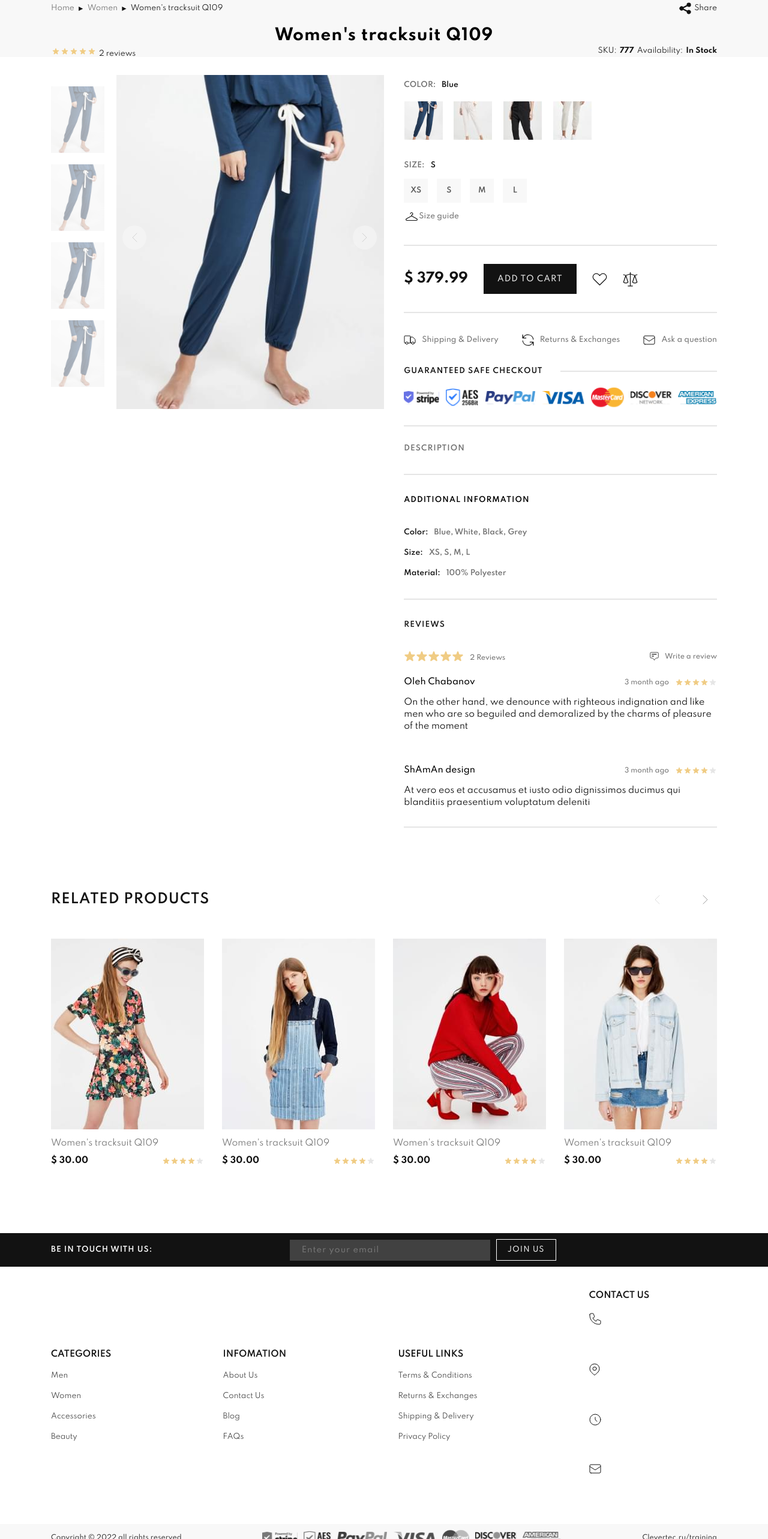
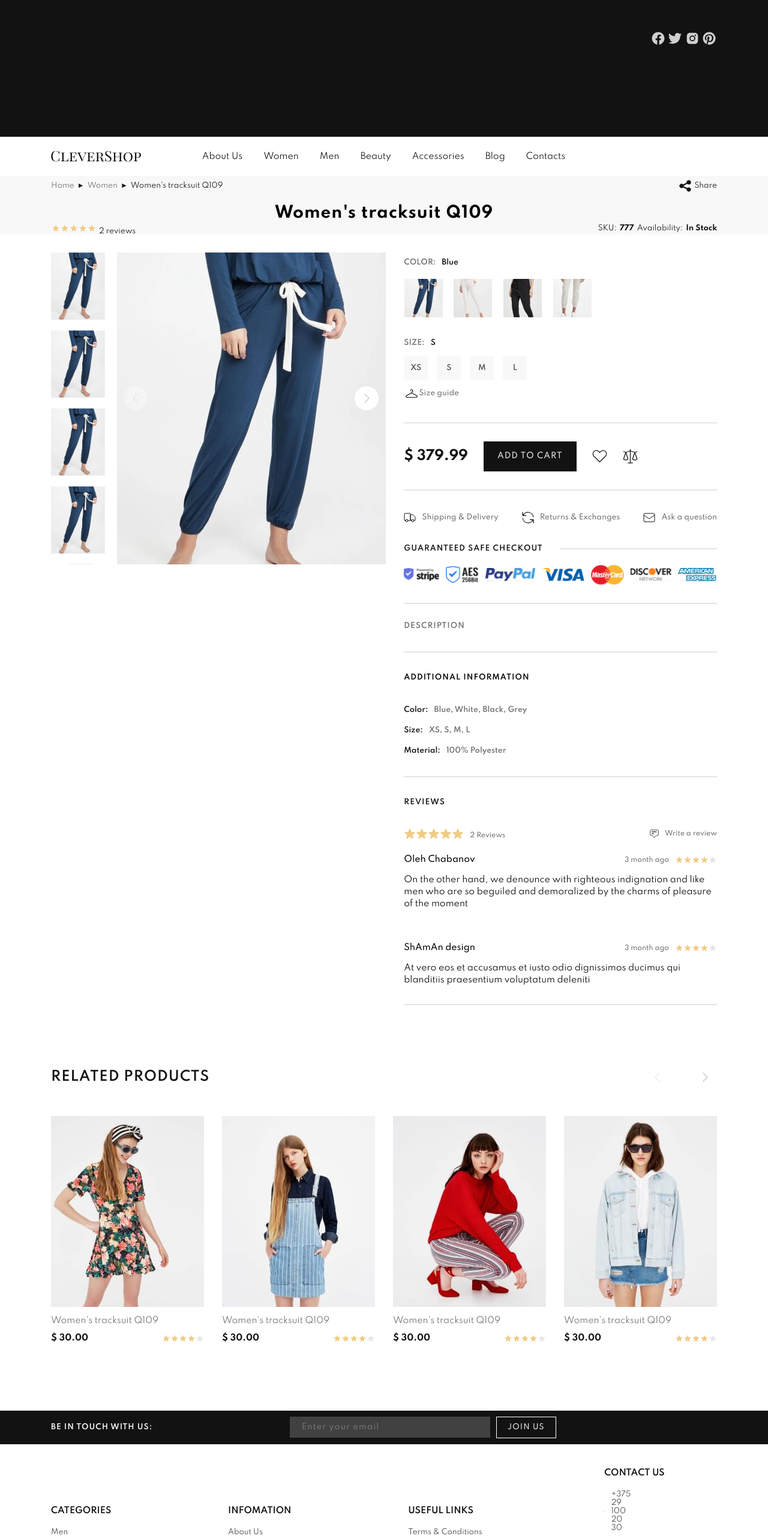
Before and after one commit to mitrofanzxc/training-shop, a React (Create React App) app: page /#/men/2 in a window 1280 px wide. Shown: the part 100-2666 px from the top of the page at 60% size. Built offline with nearby package versions, Linux system fonts and the light colour scheme.

Commit message:
fix: slider product

```diff
--- a/src/App.scss
+++ b/src/App.scss
@@ -231,16 +231,3 @@ a {
 // }
 
 // === / COMMON ===
-
-.contacts__wrapper {
-  @include flexSpaceBetween;
-  gap: $base*3;
-  width: 100%;
-  height: auto;
-
-  .contacts__wrapper__item {
-    @include flexCenter;
-    width: 100%;
-    height: auto;
-  }
-}
--- a/src/components/Contacts/Contacts.jsx
+++ b/src/components/Contacts/Contacts.jsx
@@ -6,17 +6,20 @@ const Contacts = () => {
   return (
     <>
       <div className="contacts__wrapper">
-        {ContactsUl.slice(0, -1).map((ContactsUlLi) => {
+        {ContactsUl.map((ContactsUlLi) => {
           return (
             <>
               <div className={ContactsUlLi.className}>
-                <img src={ContactsUlLi.src} alt={ContactsUlLi.alt} />
-              </div>
-              <div className={ContactsUlLi.className}>
+                <img
+                  src={ContactsUlLi.src}
+                  alt={ContactsUlLi.alt}
+                  className={ContactsUlLi.classNameImg}
+                />
                 <a
                   href={ContactsUlLi.link}
                   target={ContactsUlLi.target}
                   rel={ContactsUlLi.rel}
+                  className={ContactsUlLi.classNameLink}
                 >
                   {ContactsUlLi.description}
                 </a>
--- a/src/components/Contacts/Contacts.scss
+++ b/src/components/Contacts/Contacts.scss
@@ -10,5 +10,6 @@
     @include flexCenter;
     width: 100%;
     height: auto;
+    color: $color-dark-08;
   }
 }
--- a/src/components/Footer/Footer.jsx
+++ b/src/components/Footer/Footer.jsx
@@ -4,7 +4,7 @@ import { FooterNav1 } from "../../shared/FooterNav";
 import { FooterNav2 } from "../../shared/FooterNav";
 import { FooterNav3 } from "../../shared/FooterNav";
 import { PaymentSystems } from "../PaymentSystems/PaymentSystems";
-import { ContactsUl } from "../../shared/ContactsUl";
+import { Contacts } from "../Contacts/Contacts";
 
 import "./Footer.scss";
 
@@ -83,24 +83,7 @@ const Footer = () => {
                 <div className="footer__links__container__list__header">
                   Contact Us
                 </div>
-                {ContactsUl.map((ContactsUlLi) => {
-                  return (
-                    <>
-                      <div className={ContactsUlLi.className}>
-                        <img src={ContactsUlLi.src} alt={ContactsUlLi.alt} />
-                      </div>
-                      <div className={ContactsUlLi.className}>
-                        <a
-                          href={ContactsUlLi.link}
-                          target={ContactsUlLi.target}
-                          rel={ContactsUlLi.rel}
-                        >
-                          {ContactsUlLi.description}
-                        </a>
-                      </div>
-                    </>
-                  );
-                })}
+                <Contacts />
               </div>
             </div>
           </div>
--- a/src/components/Footer/Footer.scss
+++ b/src/components/Footer/Footer.scss
@@ -39,7 +39,6 @@
       .footer__links__container__list__item {
         display: flex;
         align-items: center;
-        gap: $base*2;
         font-size: $fs-xs;
         font-weight: $fw-regular;
         color: $color-dark-08;
@@ -120,3 +119,29 @@
 }
 
 // === FOOTER ===
+
+.contacts__wrapper {
+  flex-direction: column;
+  gap: $base*4;
+
+  .contacts__wrapper__item {
+    display: flex;
+    align-items: center;
+    justify-content: flex-start;
+    gap: $base*2;
+    font-size: $fs-xs;
+    font-weight: $fw-regular;
+    color: $color-dark-08;
+
+    .contacts__wrapper__item__img {
+      width: 8%;
+      height: auto;
+    }
+
+    .contacts__wrapper__item__link {
+      font-size: $fs-xs;
+      font-weight: $fw-regular;
+      color: $color-dark-08;
+    }
+  }
+}
--- a/src/components/ProductCard/ProductCard.jsx
+++ b/src/components/ProductCard/ProductCard.jsx
@@ -2,7 +2,7 @@ import React, { useRef, useState } from "react";
 
 import { Link } from "react-router-dom";
 
-import { FreeMode, Navigation, Thumbs } from "swiper";
+import { Navigation, Thumbs } from "swiper";
 import { Swiper, SwiperSlide } from "swiper/react";
 
 import { ProductCardSliderVerticalImg } from "../../shared/ProductCardSliderImg";
@@ -11,7 +11,6 @@ import { ProductCardColorImg } from "../../shared/ProductCardColorImg";
 import { PaymentSystems } from "../PaymentSystems/PaymentSystems";
 
 import "swiper/scss";
-import "swiper/scss/free-mode";
 import "swiper/scss/navigation";
 import "swiper/scss/thumbs";
 
@@ -33,10 +32,9 @@ const ProductCard = () => {
                   onSwiper={setThumbsSwiper}
                   spaceBetween={0}
                   slidesPerView={4}
-                  freeMode={true}
                   watchSlidesProgress={true}
                   direction={"vertical"}
-                  modules={[FreeMode, Navigation, Thumbs]}
+                  modules={[Navigation, Thumbs]}
                   navigation={{
                     prevEl: navigationPrevRef.current,
                     nextEl: navigationNextRef.current,
@@ -63,7 +61,6 @@ const ProductCard = () => {
                       (ProductCardSliderVerticalImgItem) => {
                         return (
                           <SwiperSlide>
-                            <div className="product__card__slider__vertical__item">
                             <img
                               className={
                                 ProductCardSliderVerticalImgItem.className
@@ -71,7 +68,6 @@ const ProductCard = () => {
                               src={ProductCardSliderVerticalImgItem.img}
                               alt={ProductCardSliderVerticalImgItem.alt}
                             />
-                            </div>
                           </SwiperSlide>
                         );
                       }
@@ -84,7 +80,7 @@ const ProductCard = () => {
                   slidesPerView={1}
                   direction={"horizontal"}
                   thumbs={{ swiper: thumbsSwiper }}
-                  modules={[FreeMode, Navigation, Thumbs]}
+                  modules={[Navigation, Thumbs]}
                   navigation={{
                     prevEl: navigationPrevRef.current,
                     nextEl: navigationNextRef.current,
@@ -100,14 +96,17 @@ const ProductCard = () => {
                     {ProductCardSliderMainImg.map(
                       (ProductCardSliderMainImgItem) => {
                         return (
+                          <SwiperSlide>
                             <img
                               className={ProductCardSliderMainImgItem.className}
                               src={ProductCardSliderMainImgItem.img}
                               alt={ProductCardSliderMainImgItem.alt}
                             />
+                          </SwiperSlide>
                         );
                       }
                     )}
+                  </div>
                   <div className="product__card__main__slider">
                     <div
                       className="button__arrow arrow__left"
@@ -117,7 +116,6 @@ const ProductCard = () => {
                       className="button__arrow arrow__right"
                       ref={navigationNextRef}
                     />
-                    </div>
                   </div>
                 </Swiper>
               </div>
--- a/src/components/ProductCard/ProductCard.scss
+++ b/src/components/ProductCard/ProductCard.scss
@@ -97,12 +97,13 @@
         }
 
         .vertical__left {
-          width: 20%;
+          width: 7vw;
           height: 65vh;
         }
 
         .vertical__right {
-          width: 100%;
+          width: 35vw;
+          height: 65vh;
         }
       }
     }
@@ -460,15 +461,14 @@
     width: 100%;
     height: auto;
   }
+}
 
-  .product__card__main__slider {
-    position: absolute;
-    top: 45%;
-    width: 95%;
-    @include flexSpaceBetween;
-    margin: 0 $base*2;
-    padding: 0;
-  }
+.product__card__main__slider {
+  position: absolute;
+  top: 43%;
+  @include flexSpaceBetween;
+  width: 95%;
+  z-index: 2;
 }
 
 .buttons__arrow__container {
--- a/src/shared/ContactsUl.jsx
+++ b/src/shared/ContactsUl.jsx
@@ -8,6 +8,8 @@ const ContactsUl = [
     src: Image1,
     alt: "Phone",
     className: "contacts__wrapper__item",
+    classNameImg: "contacts__wrapper__item__img",
+    classNameLink: "contacts__wrapper__item__link",
     link: "tel:+375291002030",
     target: "_self",
     rel: "noopener noreferrer",
@@ -17,6 +19,8 @@ const ContactsUl = [
     src: Image2,
     alt: "Location",
     className: "contacts__wrapper__item",
+    classNameImg: "contacts__wrapper__item__img",
+    classNameLink: "contacts__wrapper__item__link",
     link: "https://goo.gl/maps/RykPu7YKkNk56NUCA",
     target: "_blank",
     rel: "noopener noreferrer",
@@ -26,6 +30,8 @@ const ContactsUl = [
     src: Image3,
     alt: "Clock",
     className: "contacts__wrapper__item",
+    classNameImg: "contacts__wrapper__item__img",
+    classNameLink: "contacts__wrapper__item__link",
     link: "https://www.instagram.com/",
     target: "_self",
     rel: "noopener noreferrer",
@@ -35,6 +41,8 @@ const ContactsUl = [
     src: Image4,
     alt: "Mail",
     className: "contacts__wrapper__item",
+    classNameImg: "contacts__wrapper__item__img",
+    classNameLink: "contacts__wrapper__item__link",
     link: "mailto:info@clevertec.ru",
     target: "_self",
     rel: "noopener noreferrer",
--- a/src/shared/ProductCardSliderImg.jsx
+++ b/src/shared/ProductCardSliderImg.jsx
@@ -66,6 +66,26 @@ const ProductCardSliderMainImg = [
     alt: "Product Card Slider Img 4",
     className: "product__card__main__img",
   },
+  {
+    img: ProductCardSliderItemImg,
+    alt: "Product Card Slider Img 1",
+    className: "product__card__main__img",
+  },
+  {
+    img: ProductCardSliderItemImg,
+    alt: "Product Card Slider Img 2",
+    className: "product__card__main__img",
+  },
+  {
+    img: ProductCardSliderItemImg,
+    alt: "Product Card Slider Img 3",
+    className: "product__card__main__img",
+  },
+  {
+    img: ProductCardSliderItemImg,
+    alt: "Product Card Slider Img 4",
+    className: "product__card__main__img",
+  },
 ];
 
 export { ProductCardSliderMainImg };
```
Lines whose indentation alone changed are shown as unchanged.
